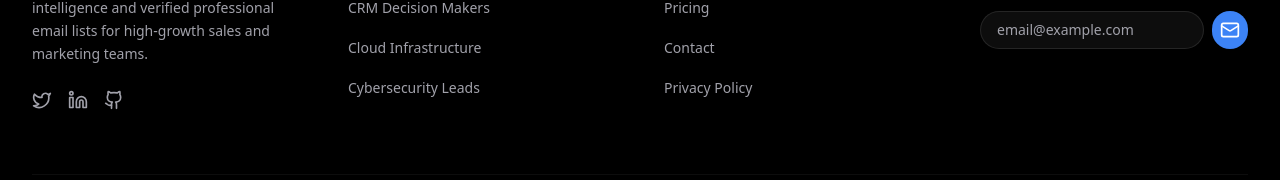
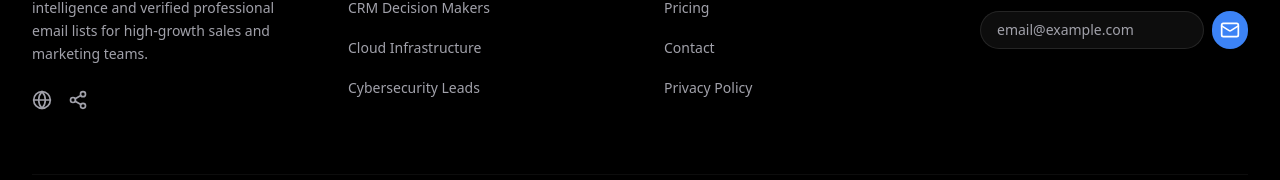
Before and after one commit to sudheerkiran/techuserbase, a Next.js app: page / in a window 1280 px wide. Shown: the part 2627-2807 px from the top of the page. Built offline with nearby package versions, Linux system fonts and the light colour scheme; no server answers.

Commit message:
Fix build error: remove missing social icons from Footer

```diff
--- a/src/components/layout/Footer.tsx
+++ b/src/components/layout/Footer.tsx
@@ -1,6 +1,6 @@
 import React from 'react';
 import Link from 'next/link';
-import { Database, Twitter, Linkedin, Github, Mail } from 'lucide-react';
+import { Database, Mail, Globe, Share2 } from 'lucide-react';
 
 const Footer = () => {
   return (
@@ -21,9 +21,8 @@ const Footer = () => {
               Premium technology installbase intelligence and verified professional email lists for high-growth sales and marketing teams.
             </p>
             <div className="flex space-x-4">
-              <Link href="#" className="text-muted-foreground transition-colors hover:text-white"><Twitter className="h-5 w-5" /></Link>
-              <Link href="#" className="text-muted-foreground transition-colors hover:text-white"><Linkedin className="h-5 w-5" /></Link>
-              <Link href="#" className="text-muted-foreground transition-colors hover:text-white"><Github className="h-5 w-5" /></Link>
+              <Link href="#" className="text-muted-foreground transition-colors hover:text-white"><Globe className="h-5 w-5" /></Link>
+              <Link href="#" className="text-muted-foreground transition-colors hover:text-white"><Share2 className="h-5 w-5" /></Link>
             </div>
           </div>
 
```
